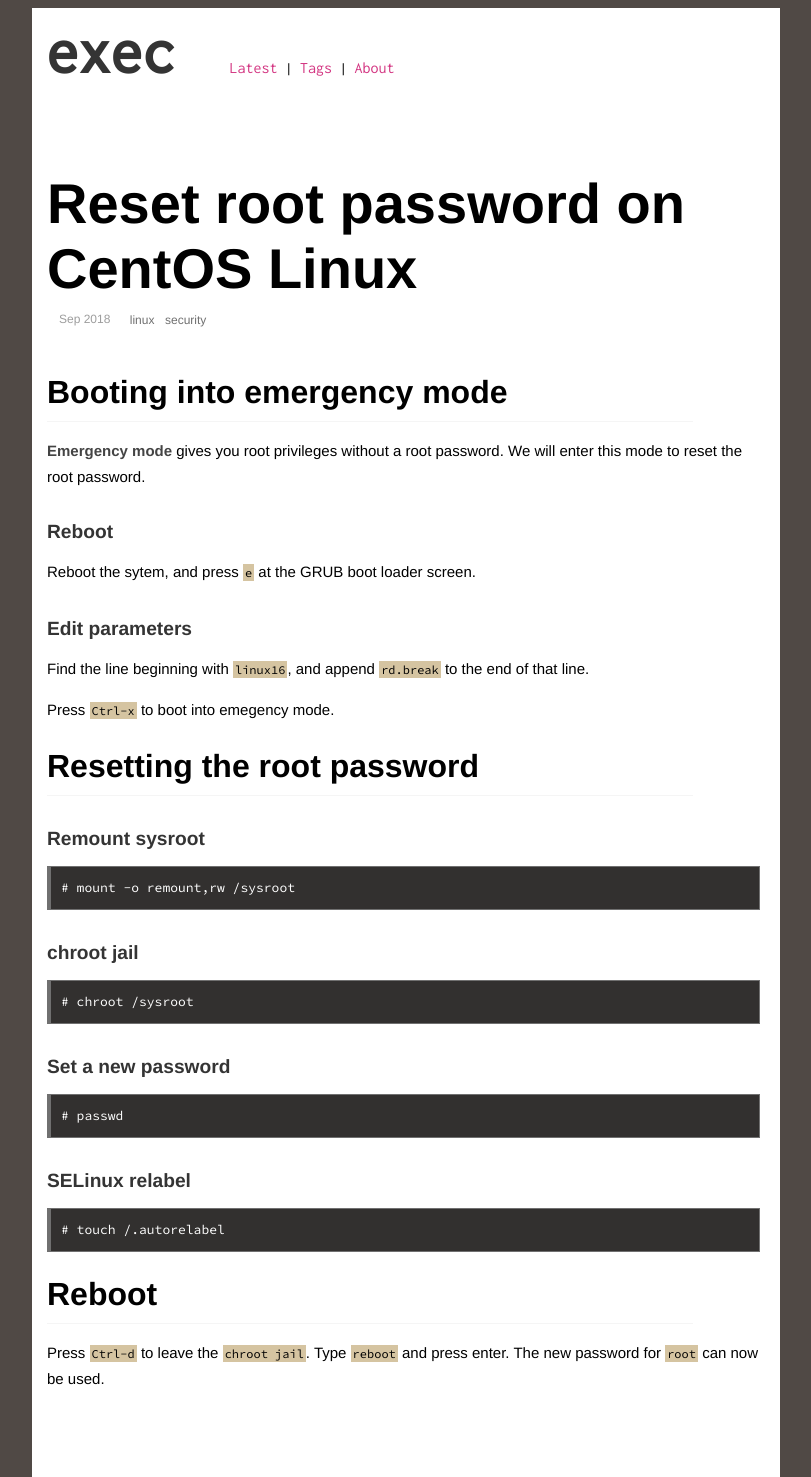
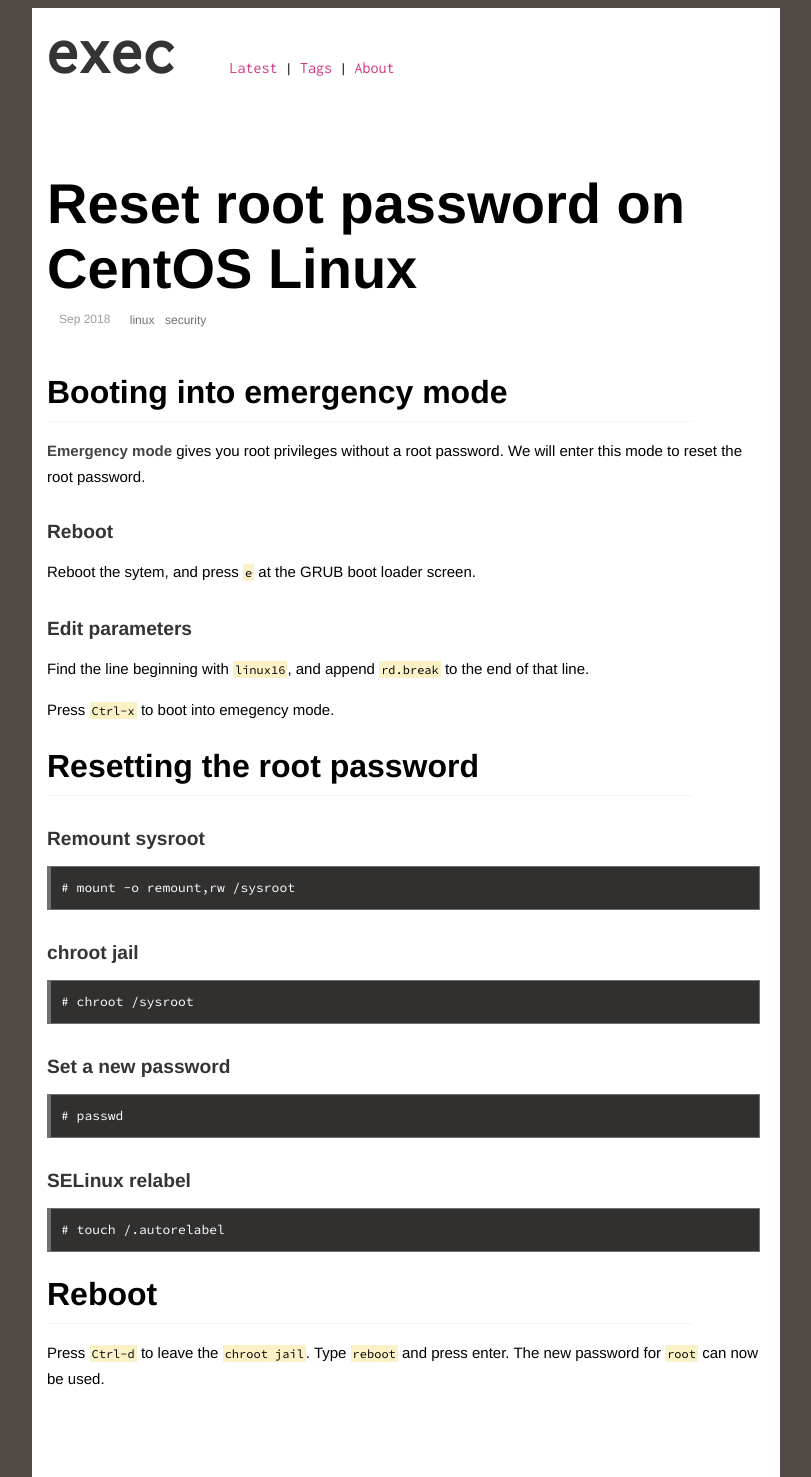
Before and after one commit to execas/execas.github.io, a Jekyll site: the page built from _posts/2018-09-03-reset-root-password-on-centos-linux.md, in a window 1280 px wide. Shown: the whole page, without its empty margins (234-1045 px from the left). Built offline with Jekyll 4.4.1, drawn with Linux system fonts in a browser that asks for light colours.

Commit message:
Update execas.css

```diff
--- a/css/execas.css
+++ b/css/execas.css
@@ -63,7 +63,7 @@
 }
 
 code {
-     background-color: #d5c4a1;
+     background-color: #fbf1c7;
      /*background-color: #f6f8fa;*/
      font-family: "Source Code Pro", monospace;
      whitespace:normal;
```
